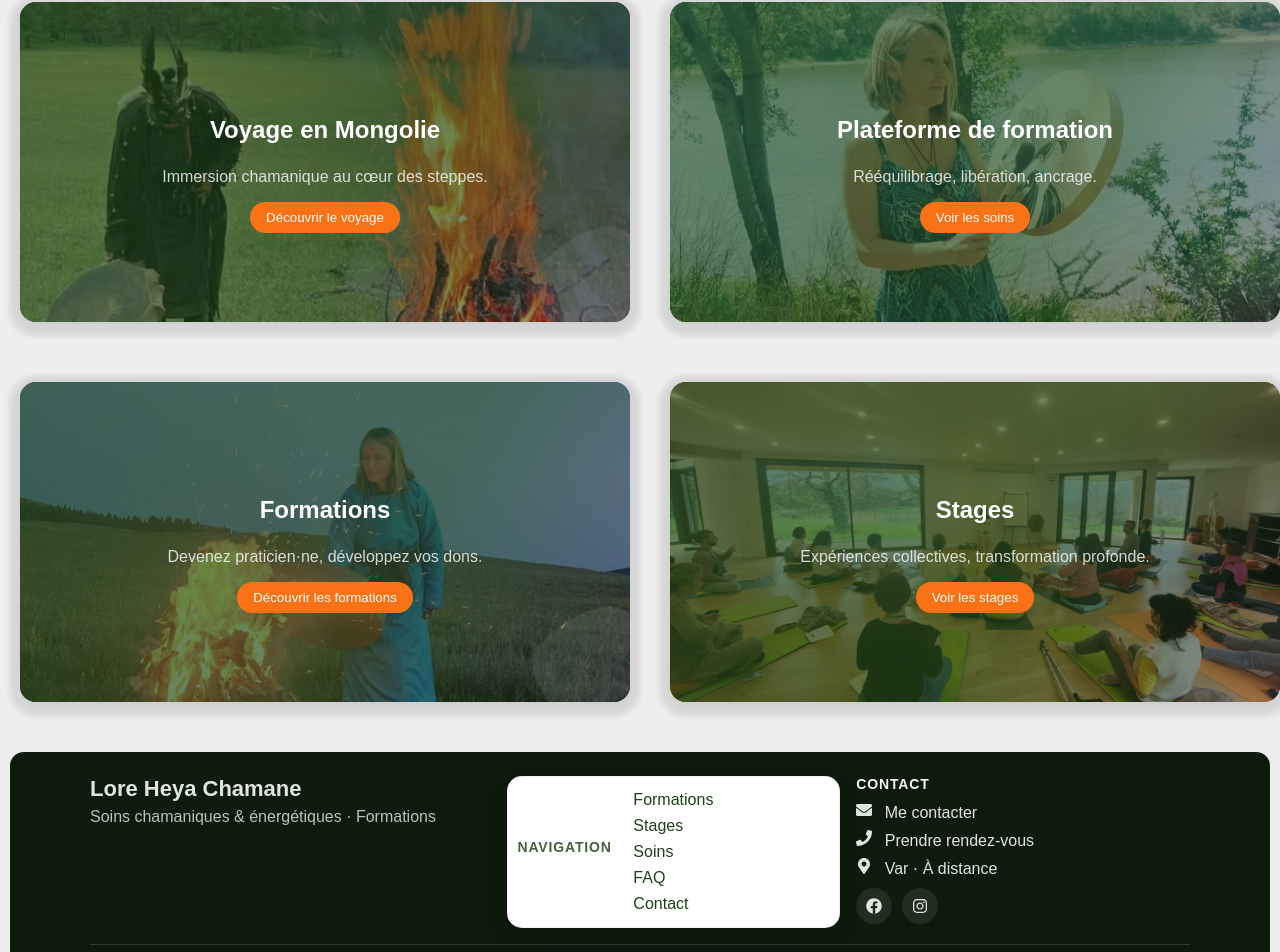
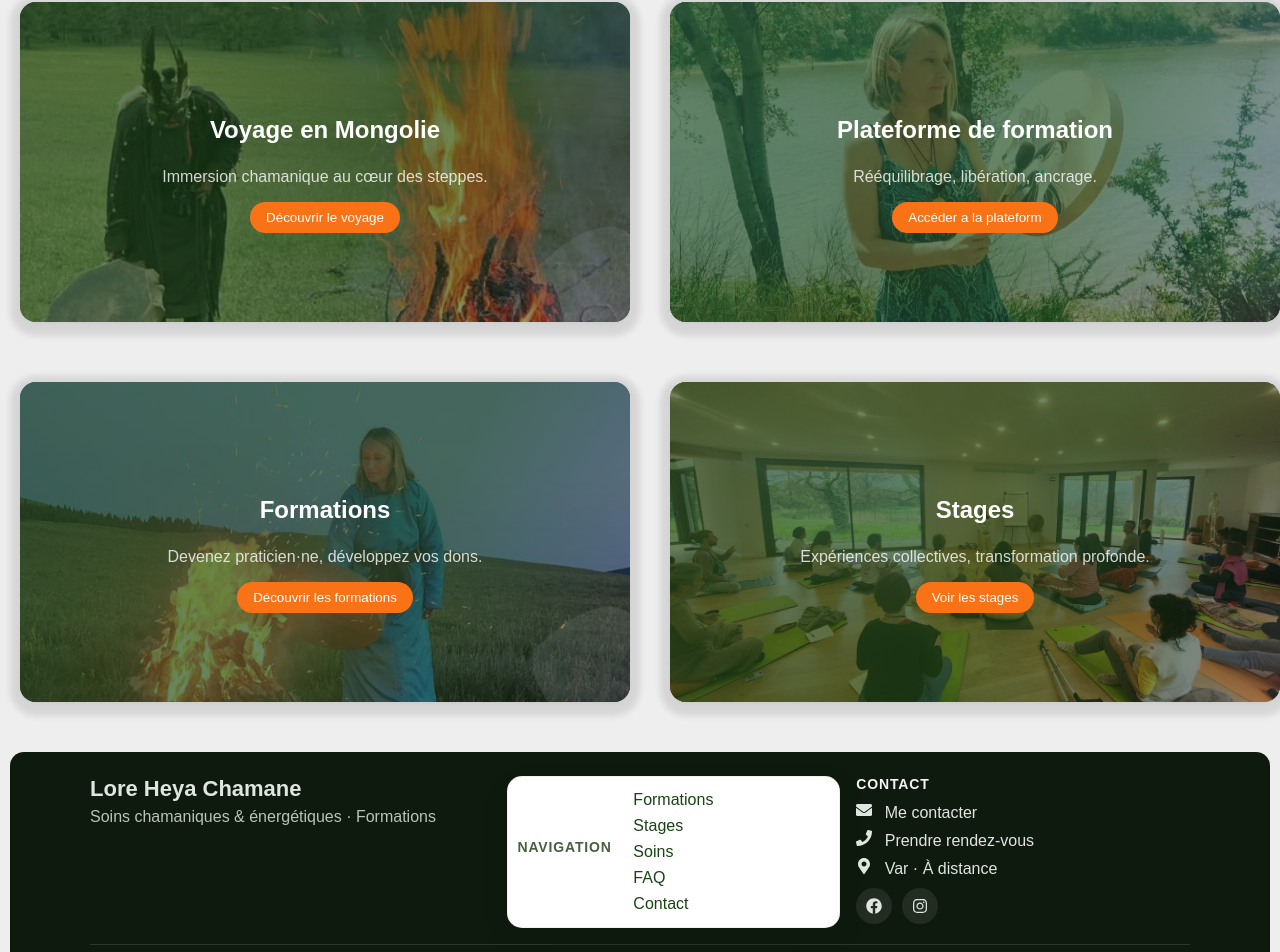
Before and after one commit to este0207/LoreHeya-WebSite, a Next.js app: page / in a window 1280 px wide. Shown: the part 1237-2189 px from the top of the page. Built offline with nearby package versions, Linux system fonts and the light colour scheme; a web font is replaced by a local one.

Commit message:
fix plateforme

```diff
--- a/src/app/formations/page.tsx
+++ b/src/app/formations/page.tsx
@@ -37,7 +37,7 @@ export default function FormationsPage() {
             <li>En stages en présentiel dans le 06.</li>
             <li>
               Sur la plateforme de formations, seul·e à son rythme, via des vidéos pré‑enregistrées —
-              voir la section <a href="#plateforme">Plateforme</a>.
+              voir la section <a href="https://ecoledechamanisme.teachizy.fr/?fbclid=IwY2xjawMhSCdleHRuA2FlbQIxMQABHlWoY6FFy1X422fKeZ0IHsXekwJeUbHhxtWzfDTNjrf_AU2jrEYgIKeEsvrU_aem_8rnFE32QyzZcQ9ahw2S5cQ">Plateforme</a>.
             </li>
             <li>Chaque semaine en visioconférences par petits groupes pendant 9 mois, sur inscription.</li>
           </ul>
--- a/src/app/page.tsx
+++ b/src/app/page.tsx
@@ -68,7 +68,7 @@ export default function Page() {
         <Card
           title="Plateforme de formation"
           description="Rééquilibrage, libération, ancrage."
-          buttonText="Voir les soins"
+          buttonText="Accéder a la plateform"
           buttonLink="https://ecoledechamanisme.teachizy.fr/?fbclid=IwY2xjawMhSCdleHRuA2FlbQIxMQABHlWoY6FFy1X422fKeZ0IHsXekwJeUbHhxtWzfDTNjrf_AU2jrEYgIKeEsvrU_aem_8rnFE32QyzZcQ9ahw2S5cQ"
           isDark
           isCentered
```
